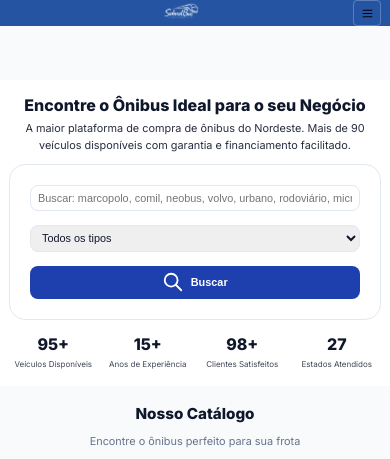
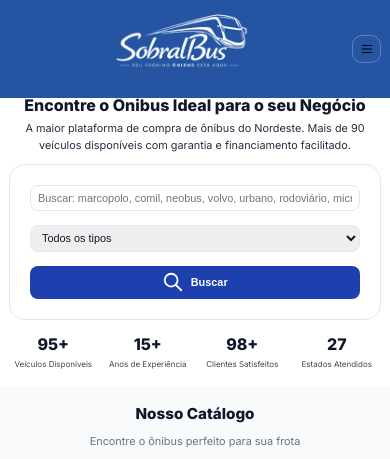
Before and after one commit to mktsobralbus-ops/sobralbus, a plain HTML site: page index.html in a window 390 px wide. Shown: the top 459 px of the page. Drawn offline with Linux system fonts and the light colour scheme.

Commit message:
celular atz

```diff
--- a/index.html
+++ b/index.html
@@ -187,14 +187,14 @@
     .icon-lg{width:28px;height:28px}
 
     /* ══ MOBILE ULTRA COMPACTO ══ */
-    @media(max-width:639px){
+    @media(max-width:645px){
 
       /* ─ HEADER ─ */
-      body{font-size:11px}
+      body{font-size:12px}
       :root{--header-h:40px}
-      .logo-image{width:180px;height:98px}
-      .menu-btn{padding:.35rem .4rem;border-radius:4px}
-      .menu-btn .icon{width:13px;height:13px}
+      .logo-image{width:200px;height:100px}
+      .menu-btn{padding:.35rem .4rem;border-radius:10px}
+      .menu-btn .icon{width:14px;height:14px}
       .mobile-menu-header{padding:.6rem .875rem}
       .mobile-menu-header span{font-size:.78rem}
       .mobile-menu-close{width:28px;height:28px;font-size:.85rem}
@@ -270,7 +270,7 @@
 
       /* ─ FOOTER ─ */
       .footer{padding:1.25rem 0 .875rem}
-      .logo-image{width:120px;height:26px}
+      .logo-image{width:200px;height:98px}
       .footer-brand p{font-size:.62rem;margin-bottom:.75rem}
       .social-link{width:28px;height:28px}
       .footer-title{font-size:.65rem;margin-bottom:.65rem}
```
